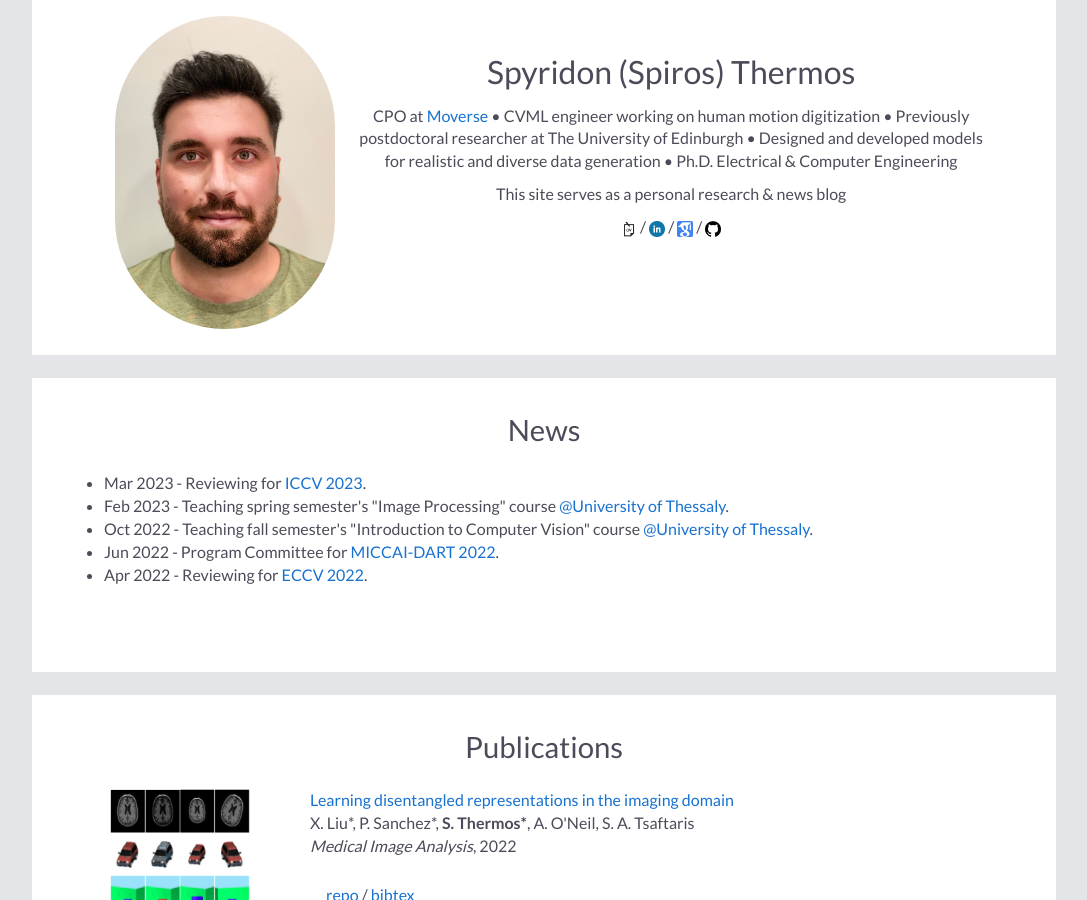
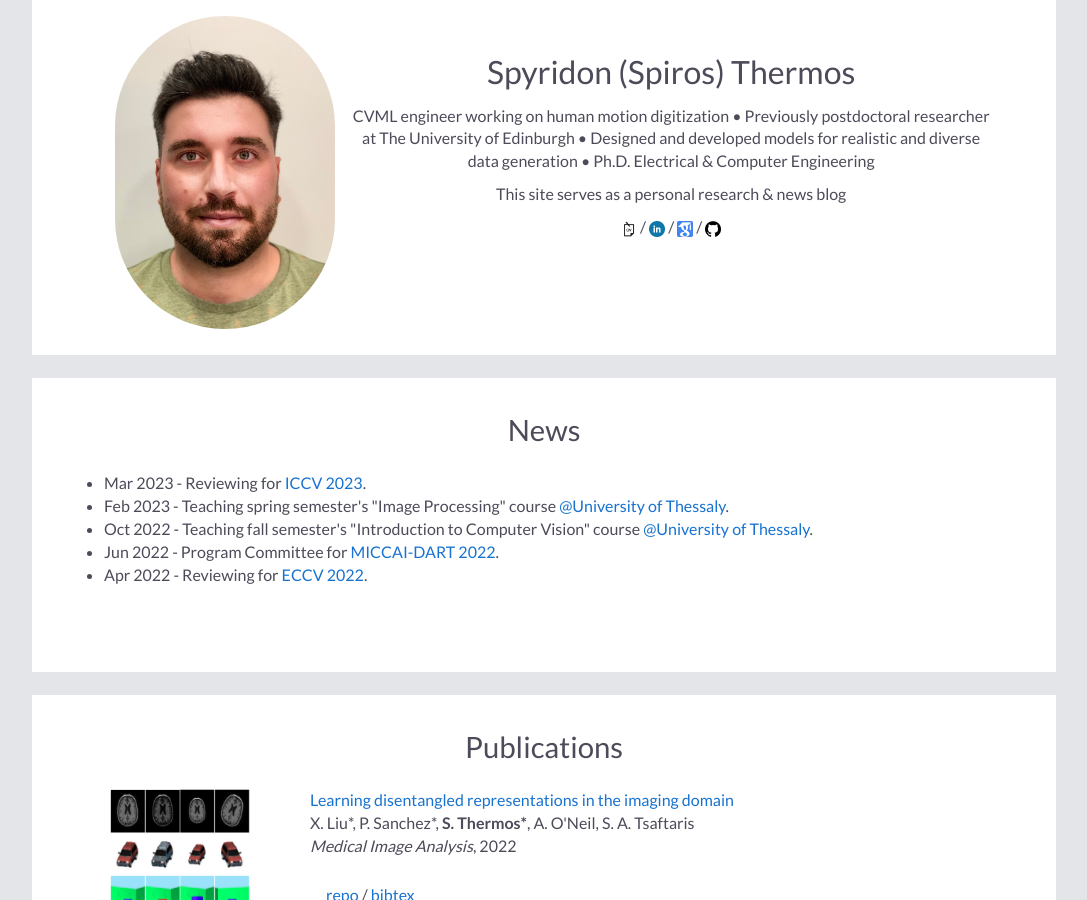
Before and after one commit to spthermo/spthermo.github.io, a Jekyll site: the page built from index.md, in a window 1280 px wide and 900 px high. Shown: the whole window, without its empty margins (96-1183 px from the left). Built offline with Jekyll 4.4.1, drawn with Linux system fonts in a browser that asks for light colours; nearby versions of some CDN libraries; our own code applies the rules of GitHub Pages for plain Markdown files.

Commit message:
Update default.html

```diff
--- a/_layouts/default.html
+++ b/_layouts/default.html
@@ -34,7 +34,7 @@
 
             <p align="center"><font size="6px">Spyridon (Spiros) Thermos</font></p>
 
-            <p>CPO at <a href="https://moverse.ai/">Moverse</a> • CVML engineer working on human motion digitization • Previously postdoctoral researcher at The University of Edinburgh • Designed and developed models for realistic and diverse data generation • Ph.D. Electrical & Computer Engineering</p>
+            <p>CVML engineer working on human motion digitization • Previously postdoctoral researcher at The University of Edinburgh • Designed and developed models for realistic and diverse data generation • Ph.D. Electrical & Computer Engineering</p>
 
             <p>This site serves as a personal research & news blog</p>
 
```
